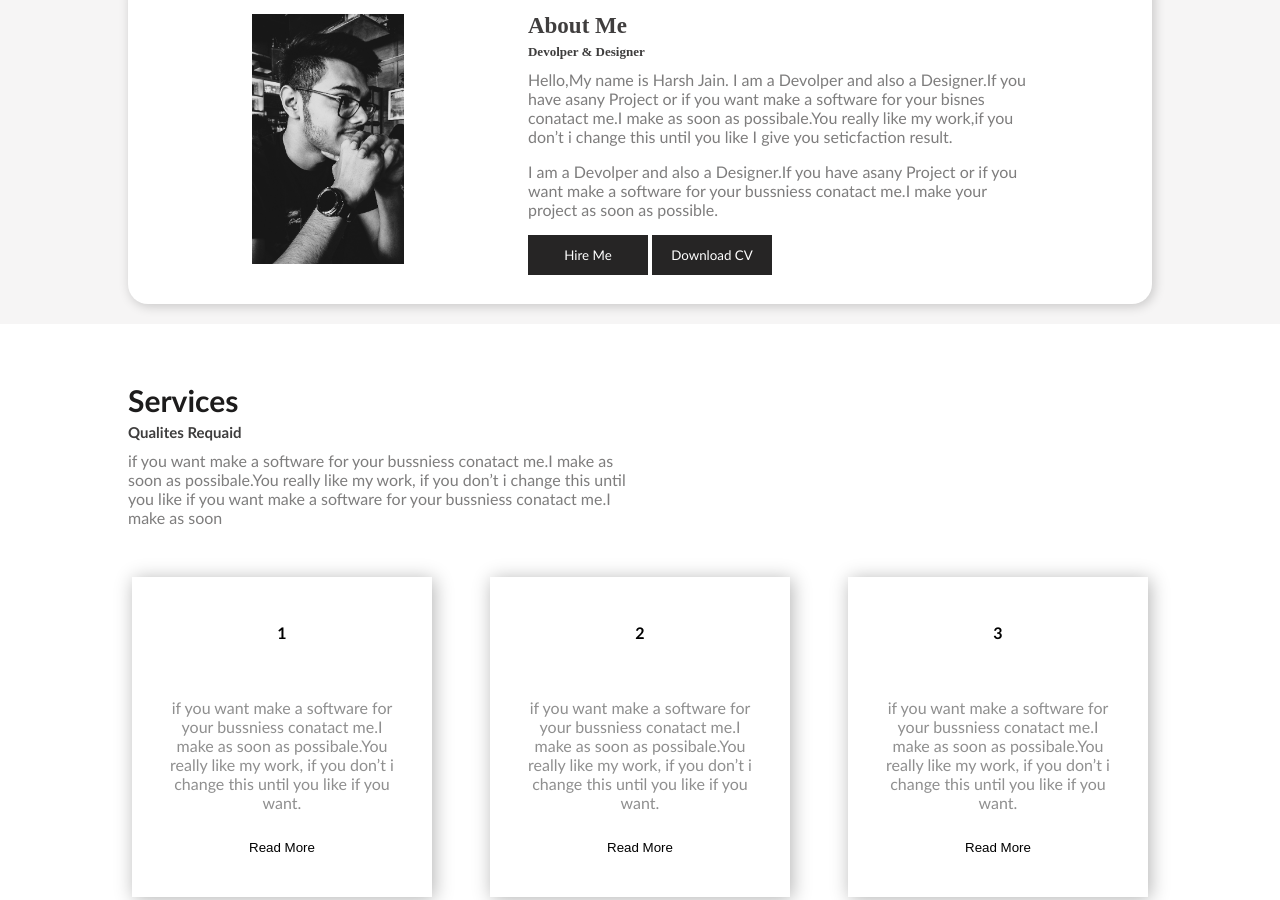
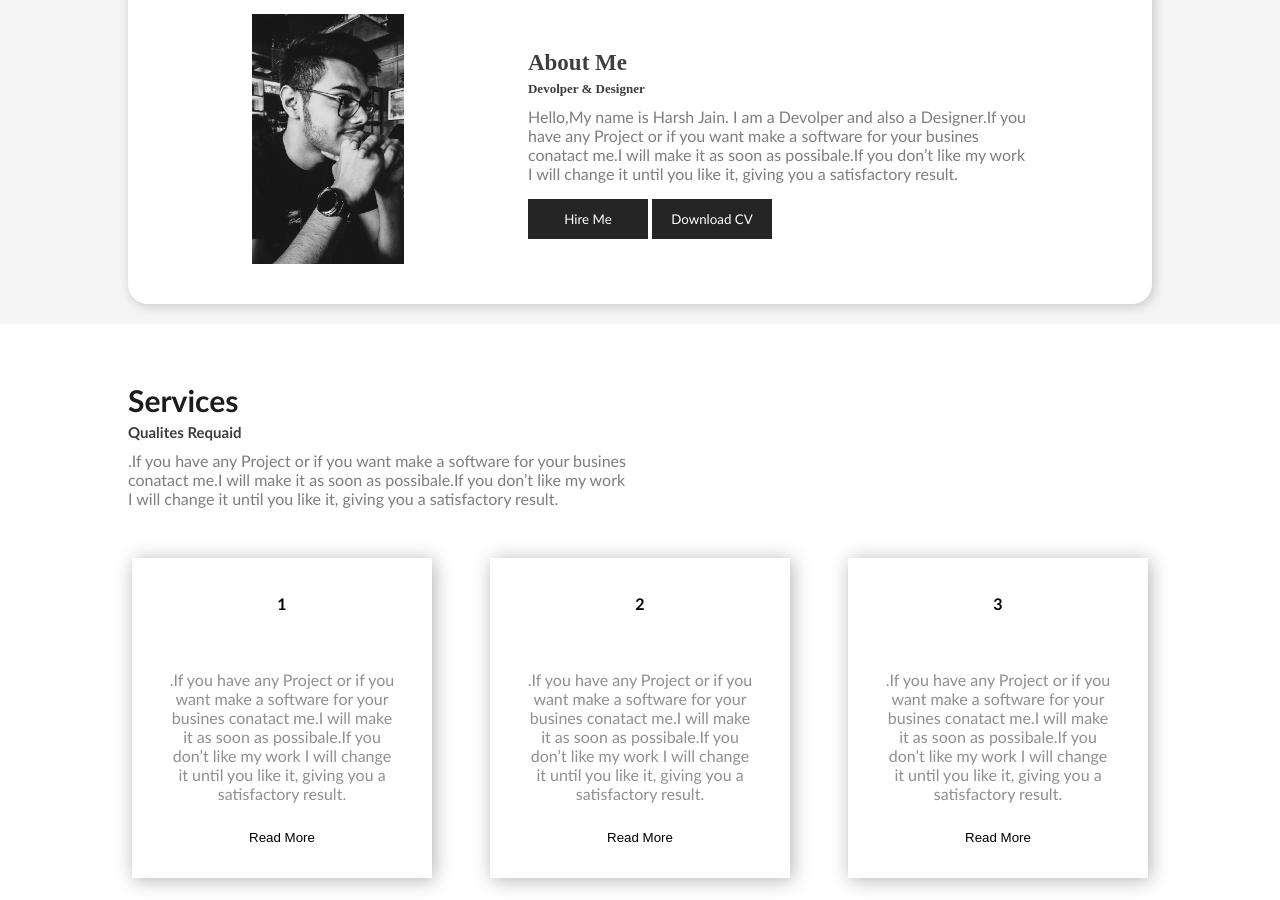
Before and after one commit to harsh-jain101/Profile_page, a plain HTML site: page index.html in a window 1280 px wide. Shown: the part 696-1596 px from the top of the page. Drawn offline with Linux system fonts and the light colour scheme.

Commit message:
Update index.html

```diff
--- a/index.html
+++ b/index.html
@@ -44,8 +44,8 @@
 		<div class="about-text">
 		<p>About Me</p>
 		<p>Devolper & Designer</p>
-		<p>Hello,My name is Harsh Jain. I am a Devolper and also a Designer.If you have asany Project or if you want make a software for your bisnes conatact me.I make as soon as possibale.You really like my work,if you don&#8217;t i change this until you like I give you seticfaction result.</p>
-		<p>I am a Devolper and also a Designer.If you have asany Project or if you want make a software for your bussniess conatact me.I make your project as soon as possible.</p>
+		<p>Hello,My name is Harsh Jain. I am a Devolper and also a Designer.If you have any Project or if you want make a software for your busines conatact me.I will make it as soon as possibale.If you don&#8217;t like my work I will change it until you like it, giving you a satisfactory result.</p>
+
 		<button>Hire Me</button>
 		<button>Download CV</button>
 		</div>
@@ -56,28 +56,28 @@
 		<div class="services-text ">
 	<p>Services</p>
 	<p>Qualites Requaid</p>
-	<p>if you want make a software for your bussniess conatact me.I make as soon as possibale.You really like my work, if you don&#8217;t i change this until you like if you want make a software for your bussniess conatact me.I make as soon</p>
+	<p>.If you have any Project or if you want make a software for your busines conatact me.I will make it as soon as possibale.If you don&#8217;t like my work I will change it until you like it, giving you a satisfactory result.</p>
 			</div>
 		<div class="box-container">
 		<!--1------------->
 			<div class="box-1">
 			<span>1</span>
 			<p class="heading">Web Design</p>
-			<p class="details">if you want make a software for your bussniess conatact me.I make as soon as possibale.You really like my work, if you don&#8217;t i change this until you like if you want.</p>
+			<p class="details">.If you have any Project or if you want make a software for your busines conatact me.I will make it as soon as possibale.If you don&#8217;t like my work I will change it until you like it, giving you a satisfactory result.</p>
 			<button>Read More</button>
 			</div>
 	   <!--2------------->
 			<div class="box-2">
 			<span>2</span>
 			<p class="heading">Web Devoloment</p>
-			<p class="details">if you want make a software for your bussniess conatact me.I make as soon as possibale.You really like my work, if you don&#8217;t i change this until you like if you want.</p>
+			<p class="details">.If you have any Project or if you want make a software for your busines conatact me.I will make it as soon as possibale.If you don&#8217;t like my work I will change it until you like it, giving you a satisfactory result.</p>
 			<button>Read More</button>
 			</div>
 		<!--3------------->
 			<div class="box-3">
 			<span>3</span>
 			<p class="heading">Security SEO</p>
-			<p class="details">if you want make a software for your bussniess conatact me.I make as soon as possibale.You really like my work, if you don&#8217;t i change this until you like if you want.</p>
+			<p class="details">.If you have any Project or if you want make a software for your busines conatact me.I will make it as soon as possibale.If you don&#8217;t like my work I will change it until you like it, giving you a satisfactory result.</p>
 			<button>Read More</button>
 			</div>
 		</div>
@@ -92,7 +92,7 @@
 	 <!--heading-->
   <p>Going-To Internet</p>
 	 <!--paragraph-->
-	 <p>I makeas soon as possibale.You really like my work,if you don&#8217;t i change this until you like I give you seticfaction result</p>
+	 <p>.If you have any Project or if you want make a software for your busines conatact me.I will make it as soon as possibale.If you don&#8217;t like my work I will change it until you like it, giving you a satisfactory result.</p>
 	 <!--social-->
 	<div class="social-icons">
 	<a href="#"><i class="fab fa-facebook-f"></i></a>
```
